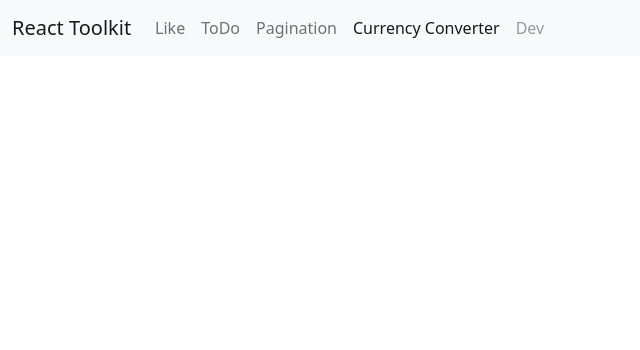
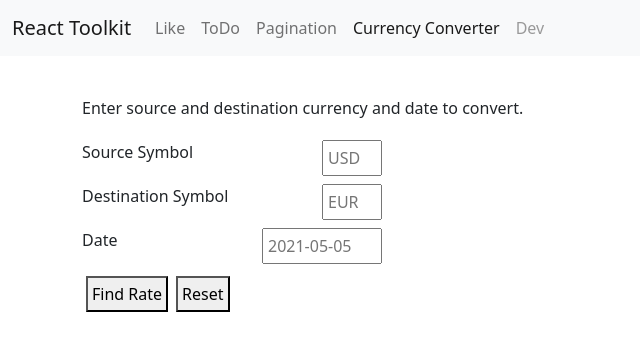
Before and after one commit to manishkatyan/react-samples, a React (Create React App) app: page /react-samples/currency in a window 1280 px wide. Shown: the top 350 px of the page, without its empty margins (0-640 px from the left). Built offline with nearby package versions, Linux system fonts and the light colour scheme.

Commit message:
Updated currency converter

```diff
--- a/package.json
+++ b/package.json
@@ -2,6 +2,7 @@
   "name": "react-samples",
   "version": "0.1.0",
   "private": true,
+  "homepage": "https://higheredlab.com/react-samples",
   "dependencies": {
     "@testing-library/jest-dom": "^5.11.10",
     "@testing-library/react": "^11.2.6",
--- a/src/App.css
+++ b/src/App.css
@@ -1,6 +1,10 @@
 .App {
   text-align: left;
   padding: 20px;
+}
+
+.container {
+  margin-top: 40px;
 }
 
 .strike {
--- a/src/App.js
+++ b/src/App.js
@@ -7,6 +7,7 @@ import CurrencyConverter from "./components/currencyConverter/currencyConverter"
 import React from "react";
 import { Route, Switch, Redirect } from "react-router-dom";
 import "./App.css";
+import { createBrowserHistory } from "history";
 
 function App() {
   console.log(process.env);
@@ -22,7 +23,7 @@ function App() {
           <Route path="/pagination" component={Pagination}></Route>
           <Route path="/paginationToDo" component={PaginationToDo}></Route>
           <Route path="/currency" component={CurrencyConverter}></Route>
-          <Redirect from="/" exact to="/like" />
+          <Redirect from="/" exact to="/currency" />
         </Switch>
       </main>
     </>
@@ -30,3 +31,7 @@ function App() {
 }
 
 export default App;
+
+export const history = createBrowserHistory({
+  basename: process.env.PUBLIC_URL,
+});
--- a/src/components/currencyConverter/currencyConverter.css
+++ b/src/components/currencyConverter/currencyConverter.css
@@ -1,12 +1,16 @@
-input {
+.currency-source,
+.currency-destination {
+  width: 60px;
   float: right;
   clear: both;
   padding: 4px;
 }
 
-.currency-source,
-.currency-destination {
-  width: 60px;
+.currency-date {
+  width: 120px;
+  float: right;
+  clear: both;
+  padding: 4px;
 }
 
 .mb,
@@ -16,7 +20,7 @@ input {
   width: 300px;
 }
 
-button {
+.mc button {
   margin: 4px !important;
   padding: 4px;
 }
--- a/src/components/navbar.jsx
+++ b/src/components/navbar.jsx
@@ -27,17 +27,17 @@ const NavBar = () => {
               </NavLink>
             </li>
             <li className="nav-item">
-              <NavLink className="nav-link" to="todo">
+              <NavLink className="nav-link" to="/todo">
                 ToDo
               </NavLink>
             </li>
             <li className="nav-item">
-              <NavLink className="nav-link" to="pagination">
+              <NavLink className="nav-link" to="/paginationToDo">
                 Pagination
               </NavLink>
             </li>
             <li className="nav-item">
-              <NavLink className="nav-link" to="currency">
+              <NavLink className="nav-link" to="/currency">
                 Currency Converter
               </NavLink>
             </li>
--- a/src/components/pagination/paginationToDo.jsx
+++ b/src/components/pagination/paginationToDo.jsx
@@ -43,11 +43,7 @@ const PaginationToDo = () => {
 
   return (
     <>
-      <div className="row">
-        <div className="col-4">
-          <PaginationTypes />
-        </div>
-        <div className="col">
+      <div>
         <PaginationData pageData={getPageData()} />
         <PaginationV2
           itemsCount={data && data.length}
@@ -57,7 +53,6 @@ const PaginationToDo = () => {
           onNext={handleNext}
           onPrevious={handlePrevious}
         />
-        </div>
       </div>
     </>
   );
--- a/src/components/pagination/paginationTypes.jsx
+++ b/src/components/pagination/paginationTypes.jsx
@@ -5,10 +5,10 @@ const PaginationTypes = () => {
     <>
       <ul>
         <li>
-          <a href="pagination">Next/Prev</a>
+          <a href="/react-samples/pagination">Next/Prev</a>
         </li>
         <li>
-          <a href="paginationToDo">Page Numbers</a>
+          <a href="/react-samples/paginationToDo">Page Numbers</a>
         </li>
       </ul>
     </>
--- a/src/index.js
+++ b/src/index.js
@@ -9,7 +9,7 @@ import "bootstrap/dist/css/bootstrap.css";
 import "font-awesome/css/font-awesome.css";
 
 ReactDOM.render(
-  <BrowserRouter>
+  <BrowserRouter basename="/react-samples">
     <App />
   </BrowserRouter>,
   document.getElementById("root")
```
Also changed, not shown: 2 other files (tests, documents, lock files or other folders). Lines whose indentation alone changed are shown as unchanged.
